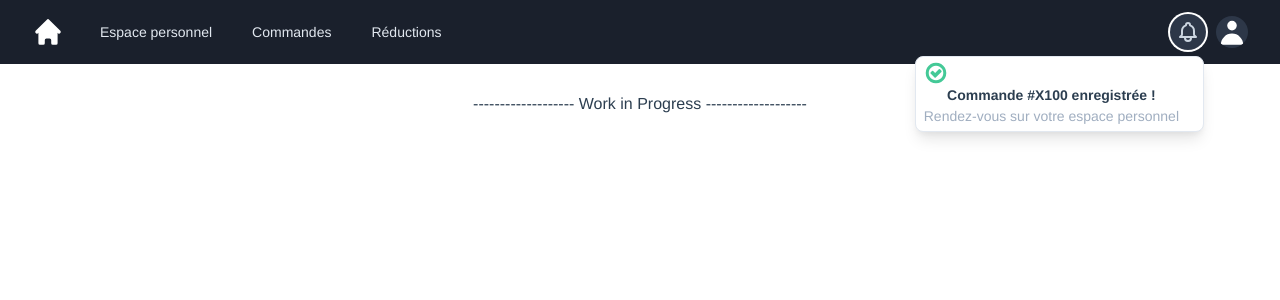
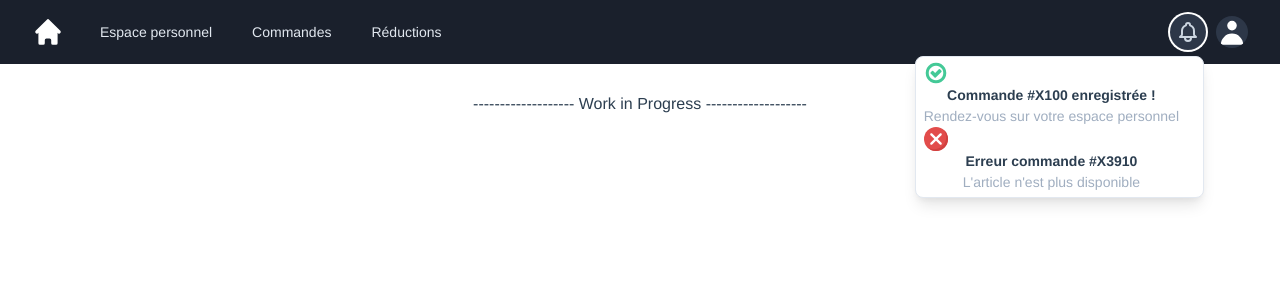
Before and after one commit to raoulnzefa/shop-testing, a Vue app: page / in a window 1280 px wide. Both pictures are taken after a click on the button "View notifications". Shown: the top 300 px of the page. Built offline with nearby package versions, Linux system fonts and the light colour scheme.

Commit message:
feat: add new notifiction example

```diff
--- a/src/components/NavBar.vue
+++ b/src/components/NavBar.vue
@@ -89,6 +89,42 @@
                   >Rendez-vous sur votre espace personnel</span
                 >
               </div>
+              <div class="px-2">
+                <svg
+                  width="24"
+                  height="24"
+                  xmlns="http://www.w3.org/2000/svg"
+                  xmlns:xlink="http://www.w3.org/1999/xlink"
+                  viewBox="0 0 455.111 455.111"
+                >
+                  <circle
+                    style="fill: #e24c4b"
+                    cx="227.556"
+                    cy="227.556"
+                    r="227.556"
+                  />
+                  <path
+                    style="fill: #d1403f"
+                    d="M455.111,227.556c0,125.156-102.4,227.556-227.556,227.556c-72.533,0-136.533-32.711-177.778-85.333
+	c38.4,31.289,88.178,49.778,142.222,49.778c125.156,0,227.556-102.4,227.556-227.556c0-54.044-18.489-103.822-49.778-142.222
+	C422.4,91.022,455.111,155.022,455.111,227.556z"
+                  />
+                  <path
+                    style="fill: #ffffff"
+                    d="M331.378,331.378c-8.533,8.533-22.756,8.533-31.289,0l-72.533-72.533l-72.533,72.533
+	c-8.533,8.533-22.756,8.533-31.289,0c-8.533-8.533-8.533-22.756,0-31.289l72.533-72.533l-72.533-72.533
+	c-8.533-8.533-8.533-22.756,0-31.289c8.533-8.533,22.756-8.533,31.289,0l72.533,72.533l72.533-72.533
+	c8.533-8.533,22.756-8.533,31.289,0c8.533,8.533,8.533,22.756,0,31.289l-72.533,72.533l72.533,72.533
+	C339.911,308.622,339.911,322.844,331.378,331.378z"
+                  />
+                </svg>
+              </div>
+              <div class="ml-2 mr-6 text-sm">
+                <span class="font-semibold">Erreur commande #X3910</span>
+                <span class="block text-gray-500"
+                  >L'article n'est plus disponible</span
+                >
+              </div>
             </div>
           </div>
           <!-- User Menu -->
```
